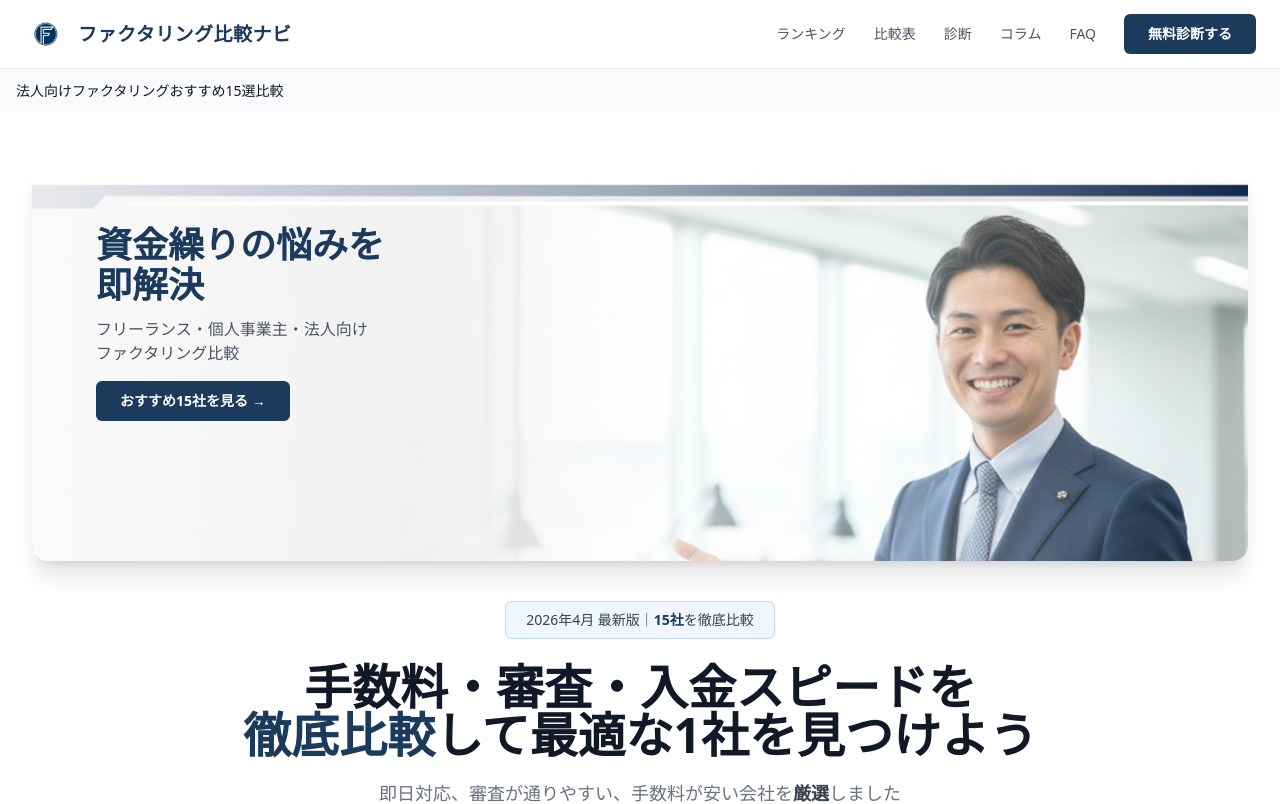
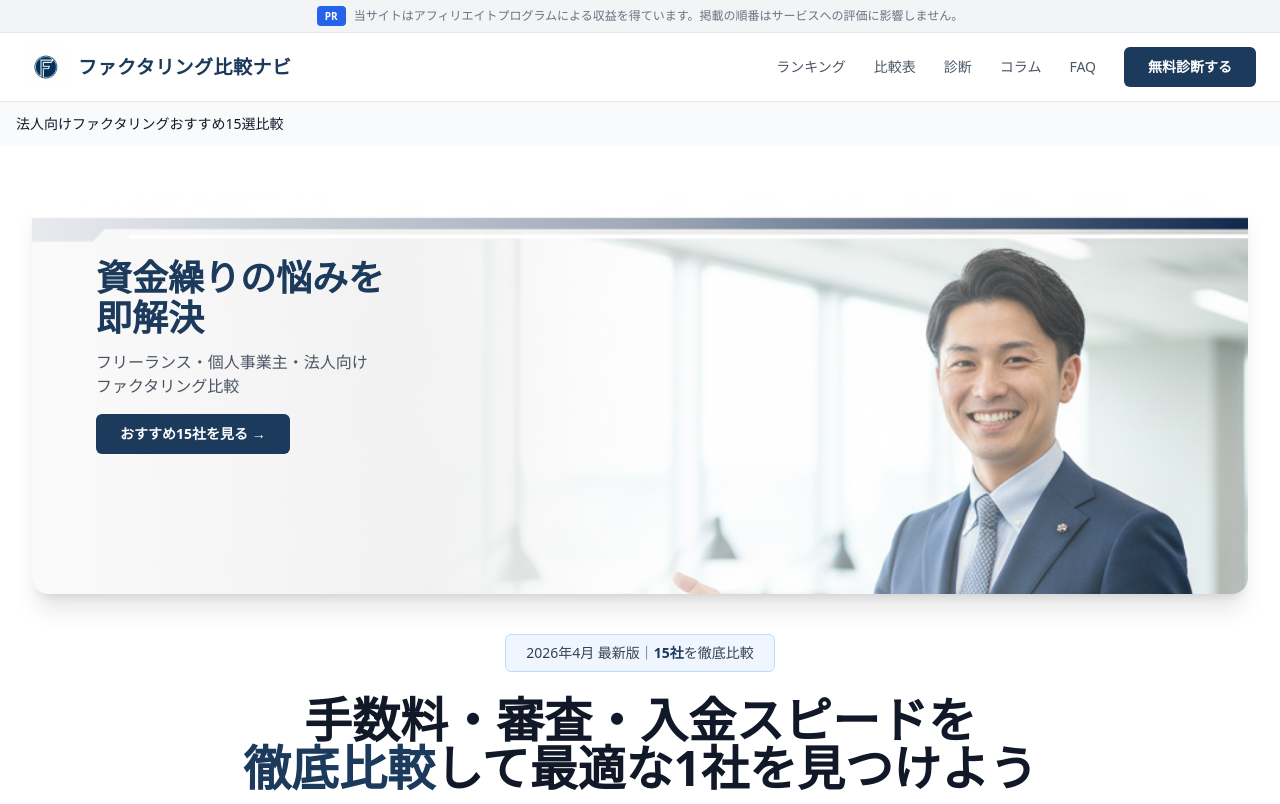
Before and after one commit to webmaster0818/corp-factoring, a Next.js app: page / in a window 1280 px wide. Shown: the top 804 px of the page. Built offline with nearby package versions, Linux system fonts and the light colour scheme.

Commit message:
景品表示法対応: 全ページにPR/広告表記バーを追加（ステマ規制対応）

```diff
--- a/components/Header.tsx
+++ b/components/Header.tsx
@@ -54,7 +54,15 @@ export function Header() {
   const [isOpen, setIsOpen] = useState(false);
 
   return (
-    <header className="bg-white border-b border-gray-200 sticky top-0 z-50">
+    <header className="sticky top-0 z-50">
+      {/* 景品表示法対応: 広告表記バー */}
+      <div className="bg-gray-100 border-b border-gray-200">
+        <div className="max-w-7xl mx-auto px-6 py-1.5 flex items-center justify-center gap-2 text-xs text-gray-500">
+          <span className="bg-blue-600 text-white font-bold px-2 py-0.5 rounded text-[10px]">PR</span>
+          <span>当サイトはアフィリエイトプログラムによる収益を得ています。掲載の順番はサービスへの評価に影響しません。</span>
+        </div>
+      </div>
+      <div className="bg-white border-b border-gray-200">
       <div className="max-w-7xl mx-auto px-6 h-17 flex items-center justify-between">
         {/* Logo */}
         <Link href="/" className="flex items-center gap-2.5">
@@ -138,6 +146,7 @@ export function Header() {
           </div>
         </div>
       )}
+      </div>
     </header>
   );
 }
```
